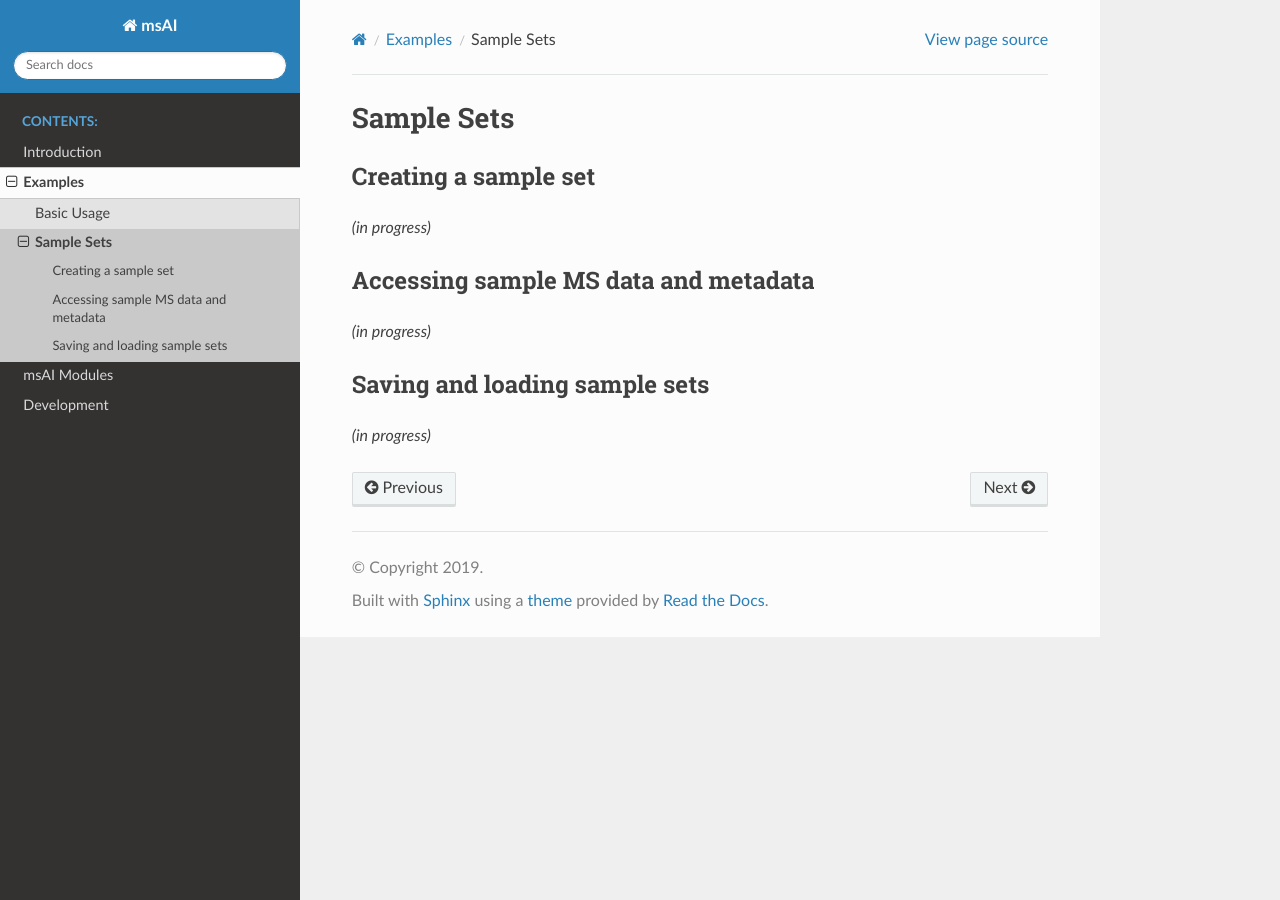
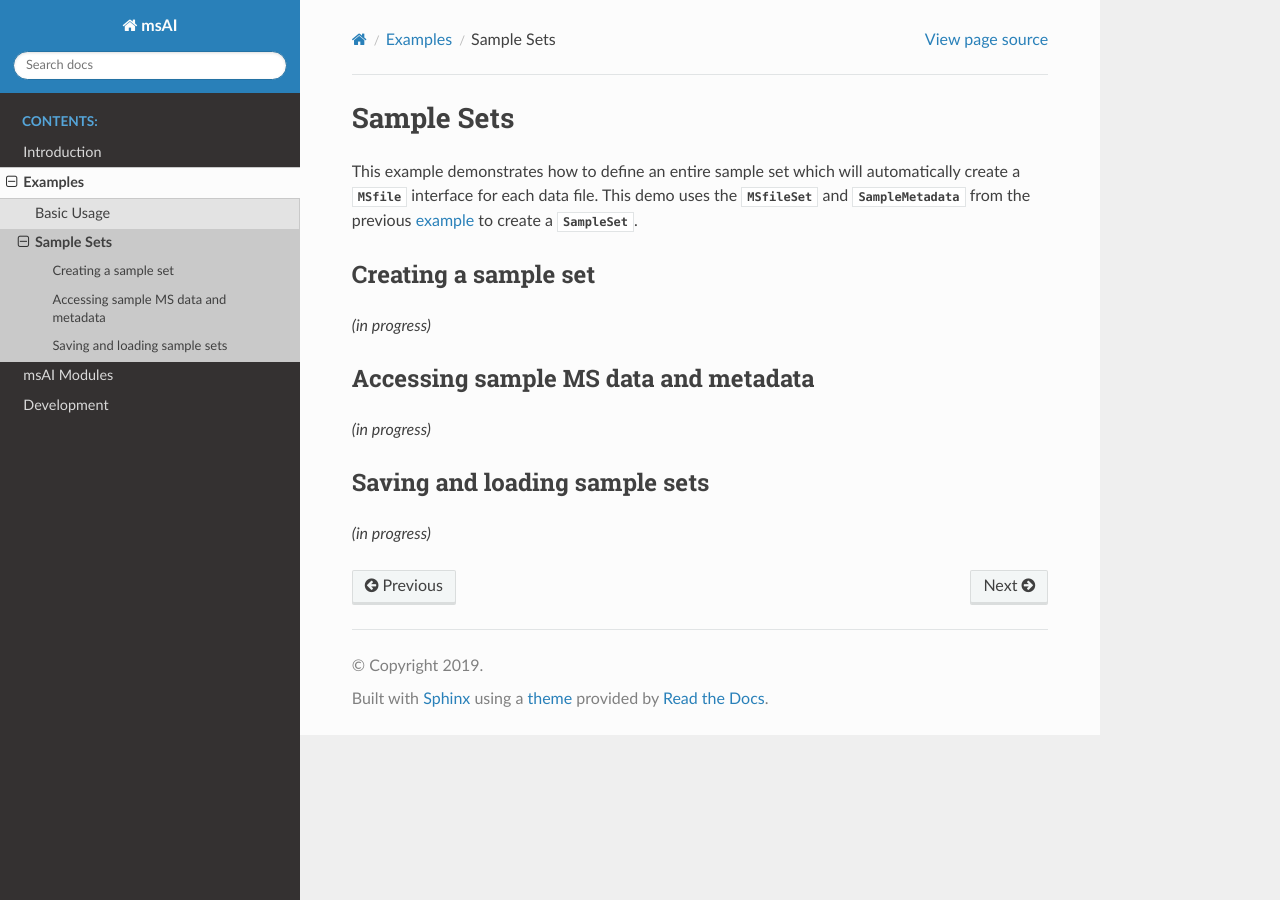
Before and after one commit to IsotopeC/msAI, a Sphinx documentation site: the page built from docs/examples/sampleSets.rst, in a window 1280 px wide. Built offline with Sphinx 7.4.7 and the Read the Docs theme 2.0.0, drawn with Linux system fonts in a browser that asks for light colours.

Commit message:
Added intro and links

```diff
--- a/docs/examples/basics.rst
+++ b/docs/examples/basics.rst
@@ -6,7 +6,7 @@ Basic Usage
 This example demonstrates how to import and access data from MS and metadata files.
 Note that while individual `.MSfile` instances can manually be created for every sample run,
 typically it is best to define a `.MSfileSet` and `.SampleMetadata` as shown below
-and use these instances to create a `.SampleSet` as demonstrated in the next example.
+and use these instances to create a `.SampleSet` as demonstrated in the next :doc:`example <sampleSets>`.
 
 
 Working with mass spectrometry data files
--- a/docs/examples/sampleSets.rst
+++ b/docs/examples/sampleSets.rst
@@ -2,6 +2,11 @@
 ***********
 Sample Sets
 ***********
+
+This example demonstrates how to define an entire sample set
+which will automatically create a `.MSfile` interface for each data file.
+This demo uses the `.MSfileSet` and `.SampleMetadata` from the previous :doc:`example <basics>`
+to create a `.SampleSet`.
 
 
 Creating a sample set
```
